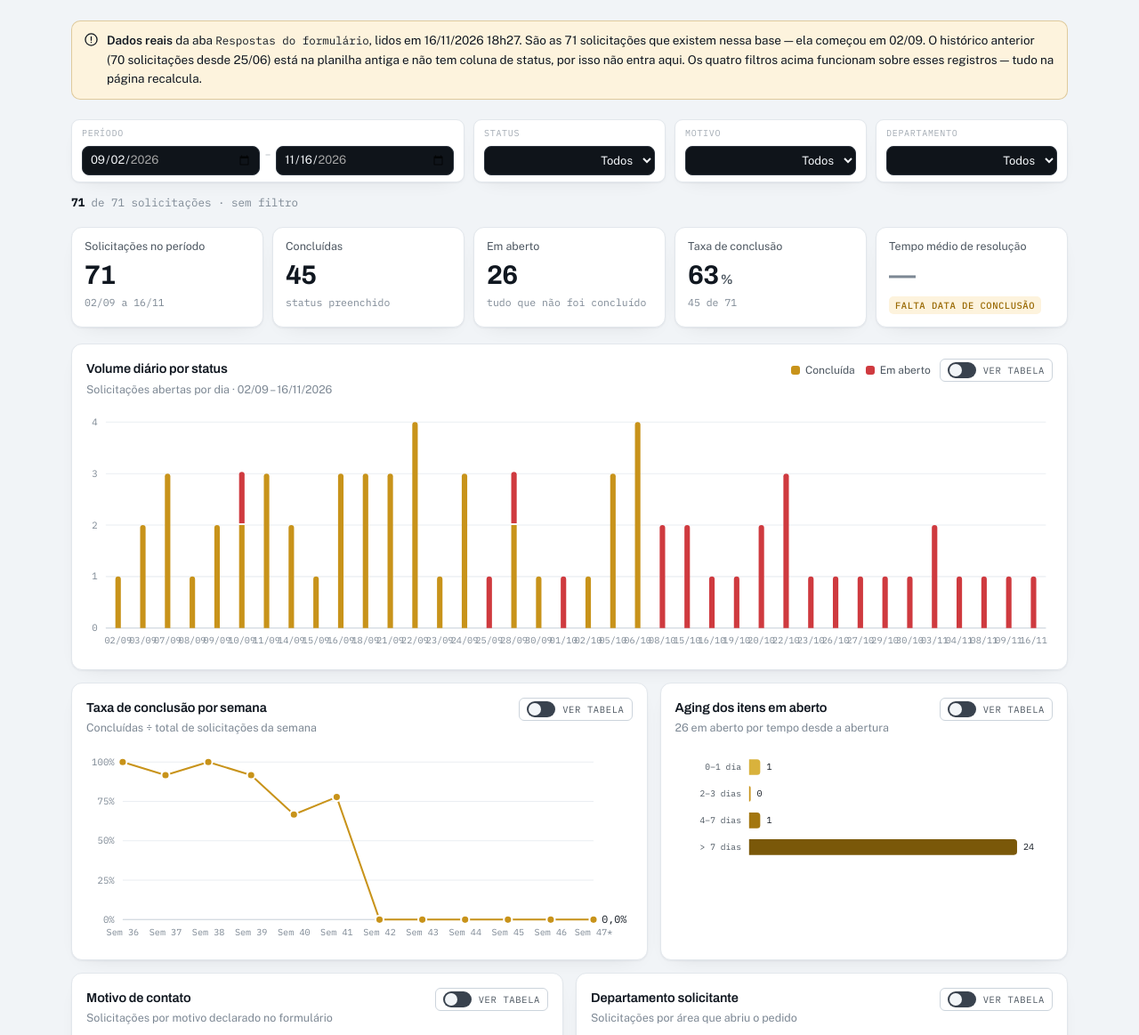
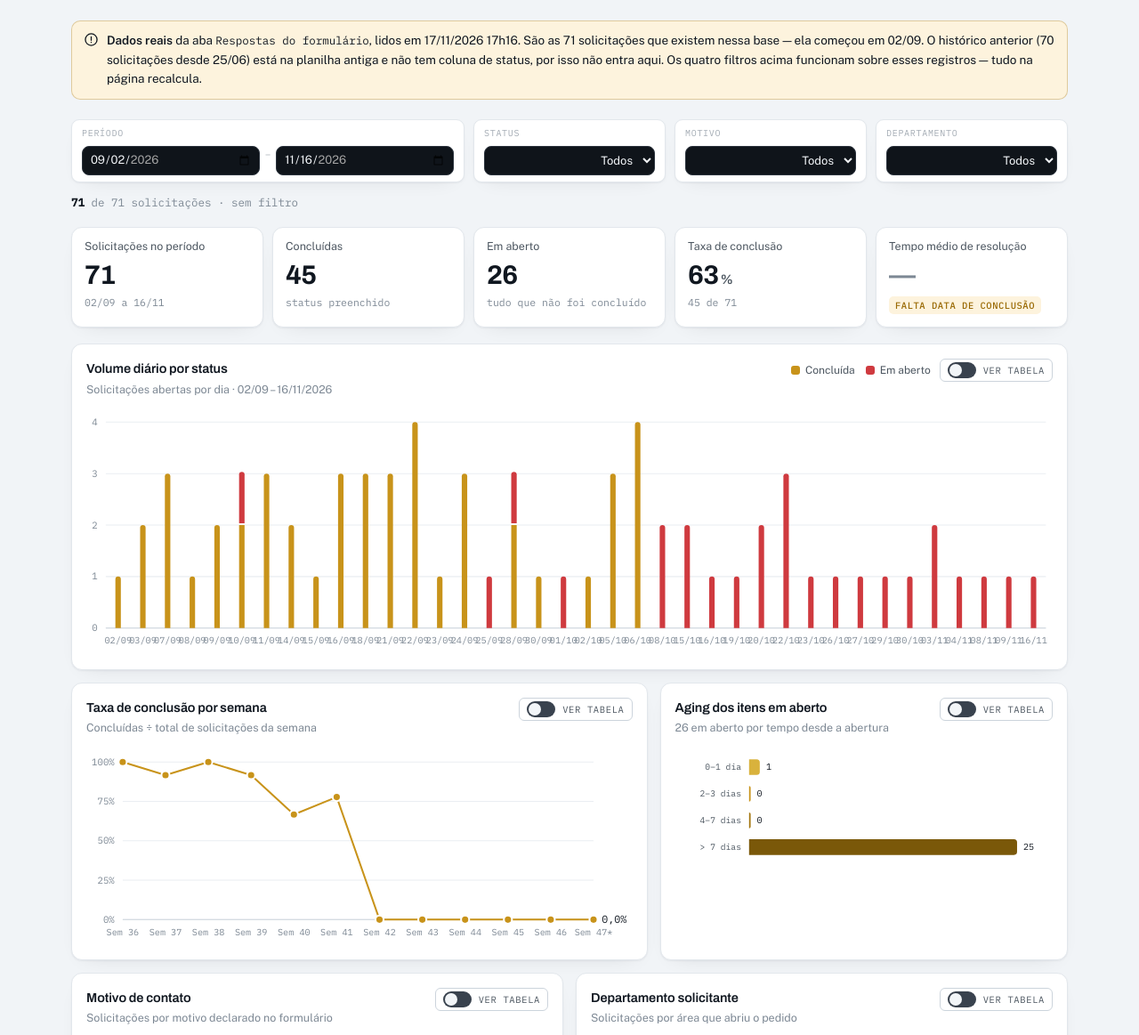
Before and after one commit to diegoalbuquerque-spec/meu-dashboard, a plain HTML site: page index.html in a window 1280 px wide. Shown: the part 60-1223 px from the top of the page at 89% size. Drawn offline with nearby package versions, Linux system fonts and the light colour scheme.

Commit message:
Atualizacao automatica do painel (17/11/2026 20:16 UTC)

```diff
--- a/index.html
+++ b/index.html
@@ -13,7 +13,7 @@
   img { max-width: 100%; }
   [hidden] { display: none !important; }
 </style>
-  <link rel="stylesheet" href="ajustes.css?v=202611161827">
+  <link rel="stylesheet" href="ajustes.css?v=202611171716">
   <link rel="stylesheet" href="ajustes2.css?v=2">
   <script defer src="ajustes.js?v=1"></script>
   <script defer src="textos.js?v=2"></script>
@@ -383,7 +383,7 @@
 
     <div class="note">
       <svg width="15" height="15" viewBox="0 0 16 16" fill="none" aria-hidden="true"><circle cx="8" cy="8" r="7" stroke="currentColor" stroke-width="1.4"/><path d="M8 4.6v4.2M8 11.2v.2" stroke="currentColor" stroke-width="1.4" stroke-linecap="round"/></svg>
-      <div><b>Dados reais</b> da aba <span class="mono">Respostas do formulário</span>, lidos em 16/11/2026 18h27. São as 71 solicitações que existem nessa base — ela começou em 02/09. O histórico anterior (70 solicitações desde 25/06) está na planilha antiga e não tem coluna de status, por isso não entra aqui. Os quatro filtros acima funcionam sobre esses registros — tudo na página recalcula.</div>
+      <div><b>Dados reais</b> da aba <span class="mono">Respostas do formulário</span>, lidos em 17/11/2026 17h16. São as 71 solicitações que existem nessa base — ela começou em 02/09. O histórico anterior (70 solicitações desde 25/06) está na planilha antiga e não tem coluna de status, por isso não entra aqui. Os quatro filtros acima funcionam sobre esses registros — tudo na página recalcula.</div>
     </div>
 
     <div class="filters">
@@ -767,7 +767,7 @@ END</code></pre>
   "use strict";
 
   /* ================= dados reais (9 registros, leitura 09/09/2026 18h28) ================= */
-  var TODAY = "2026-11-16";
+  var TODAY = "2026-11-17";
   var ROWS = [
     { prot: null, data: "2026-09-02", motivo: "Dúvidas fornecedor e produto", depto: "Jurídico", quem: "Henrique Amorim Guarnieri", status: "Concluída" },
     { prot: null, data: "2026-09-03", motivo: "Acessos", depto: "Jurídico", quem: "Henrique Amorim Guarnieri", status: "Concluída" },
```
